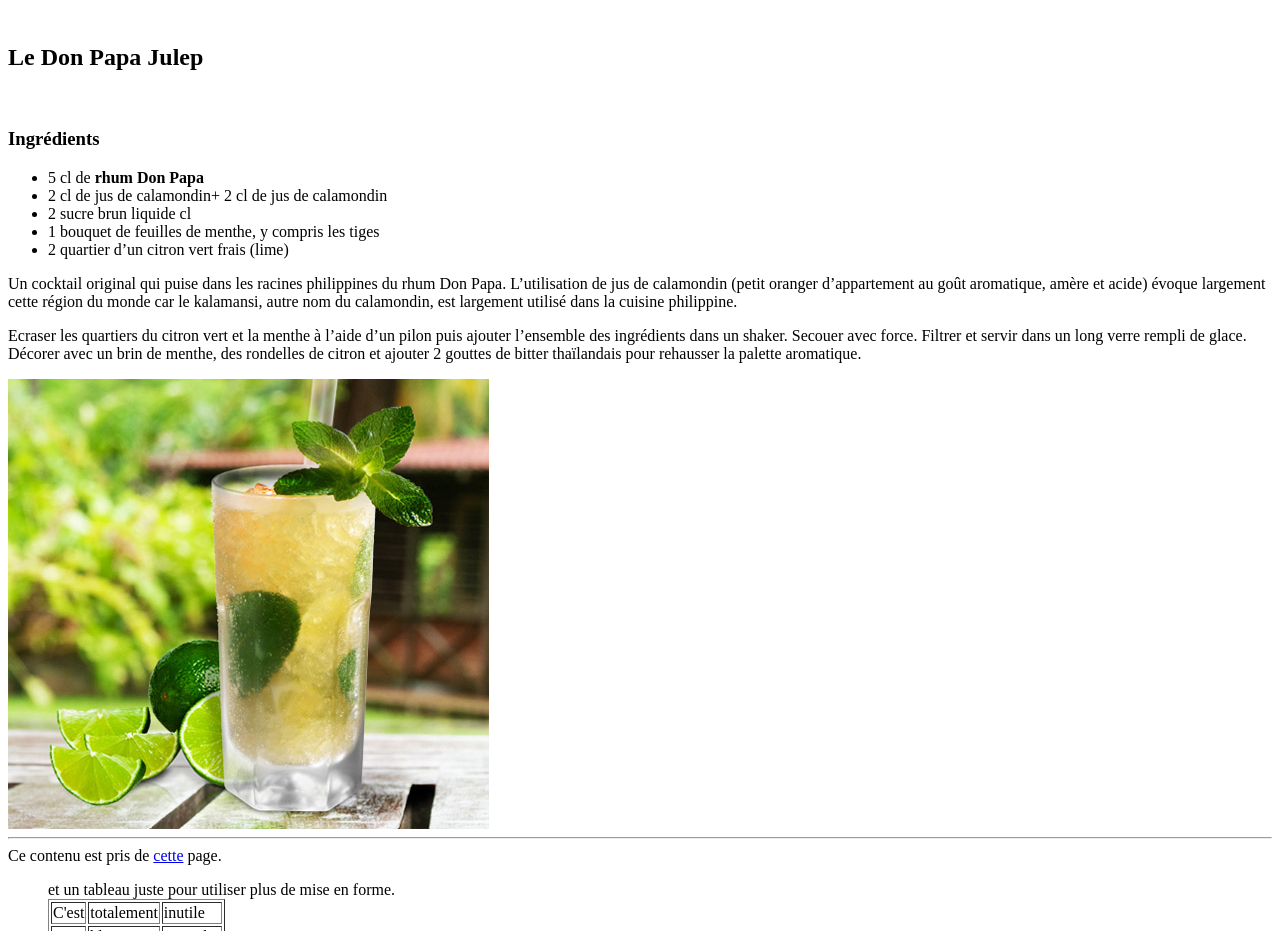
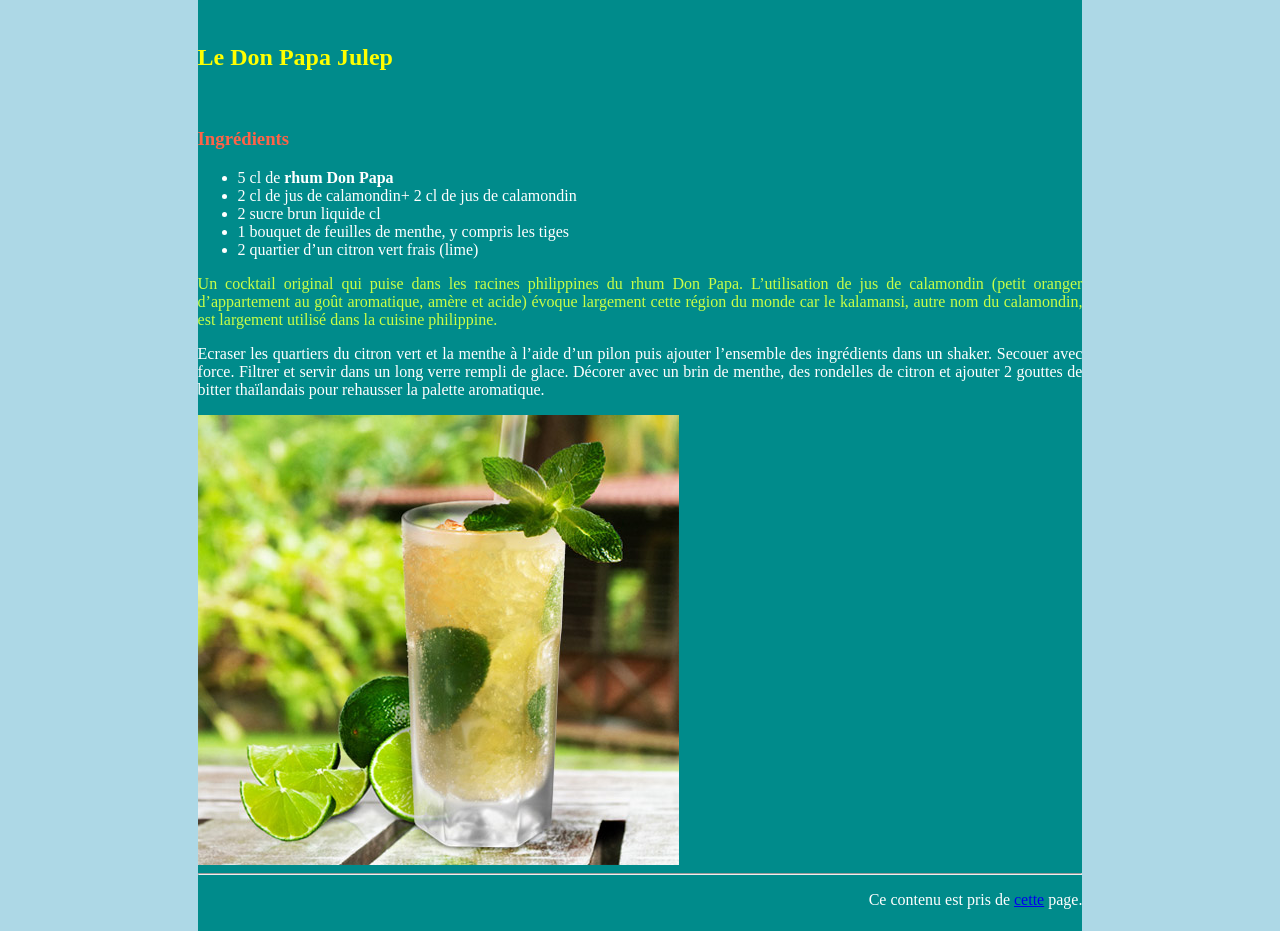
Before and after one commit to ChrisPecc/markdown-warmup-HTML, a plain HTML site: page index.html in a window 1280 px wide. Shown: the part 60-991 px from the top of the page. Drawn offline with Linux system fonts and the light colour scheme.

Commit message:
ajouts css

```diff
--- a/index.html
+++ b/index.html
@@ -1,12 +1,11 @@
 <head>
     <title>Cocktail au Rhum</title>
+    <link rel="stylesheet" href="style.css">
 </head>
 <body>
     <div>
         <h1>Coktail au Rhum</h1> <br>
-
         <h2>Le Don Papa Julep</h2> <br>
-
         <h3>Ingrédients</h3>
         <ul>
             <li>5 cl de <b>rhum Don Papa</b></li>
@@ -17,7 +16,7 @@
 
         </ul>
 
-        <p>Un cocktail original qui puise dans les racines philippines du rhum Don Papa. L’utilisation de jus de calamondin (petit oranger d’appartement au goût aromatique, amère et acide) évoque largement cette région du monde car le kalamansi, autre nom du calamondin, est largement utilisé dans la cuisine philippine.</p>
+        <p class="chapeau">Un cocktail original qui puise dans les racines philippines du rhum Don Papa. L’utilisation de jus de calamondin (petit oranger d’appartement au goût aromatique, amère et acide) évoque largement cette région du monde car le kalamansi, autre nom du calamondin, est largement utilisé dans la cuisine philippine.</p>
 
         <p>Ecraser les quartiers du citron vert et la menthe à l’aide d’un pilon puis ajouter l’ensemble des ingrédients dans un shaker. Secouer avec force. Filtrer et servir dans un long verre rempli de glace. Décorer avec un brin de menthe, des rondelles de citron et ajouter 2 gouttes de bitter thaïlandais pour rehausser la palette aromatique. </p>
 
@@ -25,7 +24,8 @@
         <hr>
 
 
-        Ce contenu est pris de <a href="https://www.comptoir-irlandais.com/fr/blog/meilleurs-cocktails-au-rhum-n68">cette</a> page.
+        <p class="note">Ce contenu est pris de <a href="https://www.comptoir-irlandais.com/fr/blog/meilleurs-cocktails-au-rhum-n68">cette</a> page.</p>
+        <br>
         </div>
         <div><blockquote>et un tableau juste pour utiliser plus de mise en forme. <br>
             <table border="1">
--- /dev/null
+++ b/style.css
@@ -0,0 +1,42 @@
+
+body {
+    background-color: lightblue;
+}
+
+div {
+    margin-left: auto;
+    margin-right: auto;
+    width: 70%;
+    background-color: darkcyan;
+    color: white;
+}
+
+p {
+    text-align: justify;
+}
+.chapeau {
+    color: rgb(200, 255, 71);
+}
+
+h1 {
+    text-align: center;
+    text-decoration: underline;
+    font-variant: small-caps;
+}
+
+h2 {
+    color: yellow;
+}
+
+h3 {
+    color: tomato;
+}
+
+img {
+    margin-left: auto;
+    margin-right: auto;
+}
+
+.note {
+    text-align: right;
+}
```
